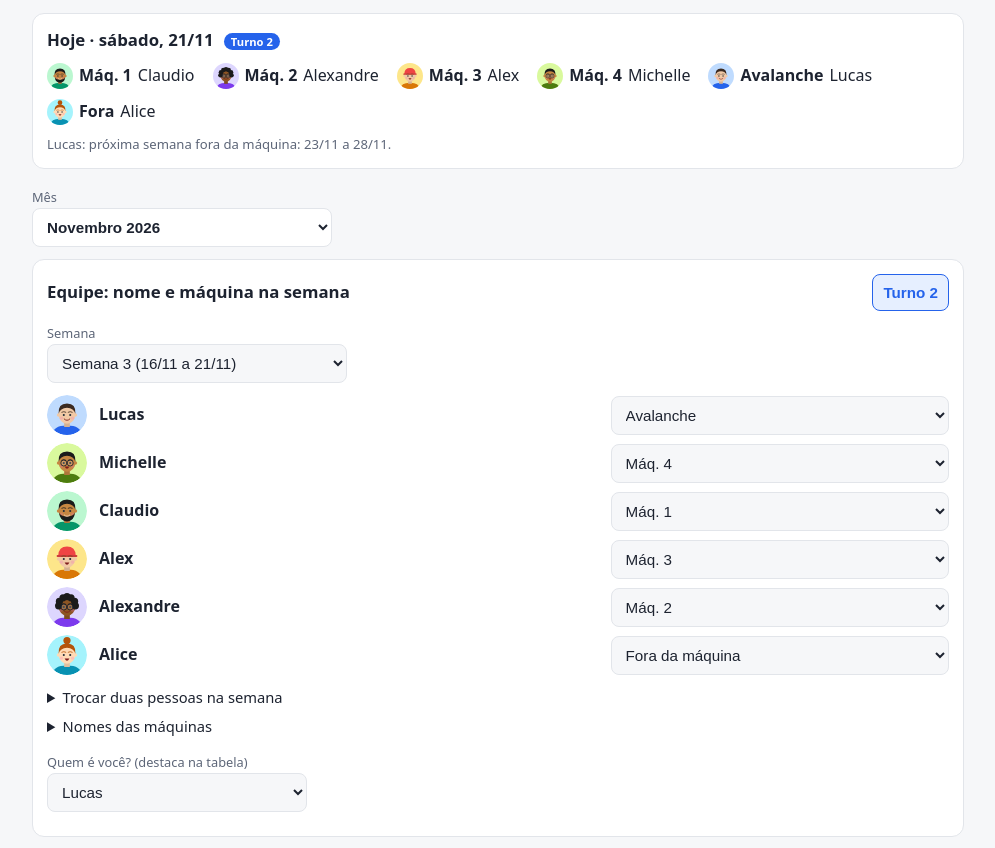
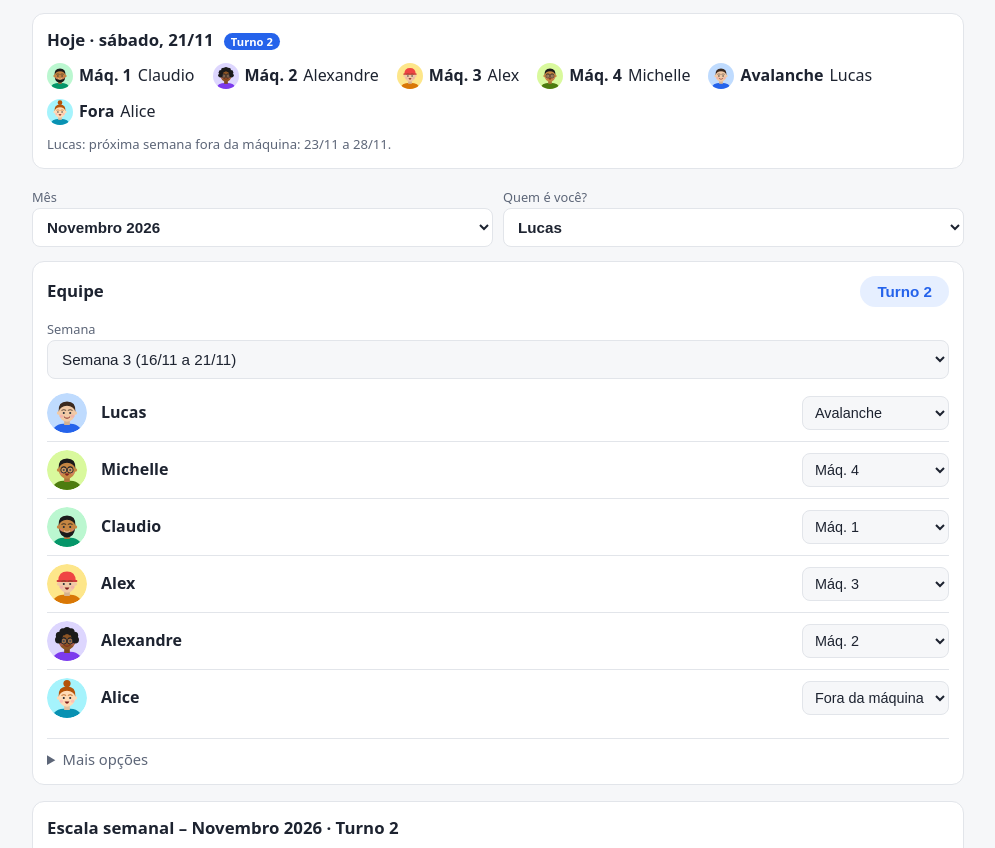
Before and after one commit to contatolucasao-netizen/Escala-de-Operadores, a plain HTML site: page index.html in a window 1280 px wide. Shown: the part 89-937 px from the top of the page, without its empty margins (142-1137 px from the left). Drawn offline with Linux system fonts and the light colour scheme.

Commit message:
Update index.html

```diff
--- a/index.html
+++ b/index.html
@@ -20,8 +20,10 @@ h1{margin:0 0 4px;font-size:1.6rem}
 h2{font-size:1.05rem;margin:0 0 10px}
 .sub{color:var(--muted);margin:0 0 16px}
 .card{background:var(--card);border:1px solid var(--border);border-radius:12px;padding:14px;margin-bottom:16px}
-.names{display:grid;gap:8px}
-.prow{display:grid;grid-template-columns:40px minmax(max-content,1.5fr) minmax(0,1fr);gap:8px;align-items:center}
+.names{display:grid;gap:0}
+.prow{display:grid;grid-template-columns:40px 1fr auto;gap:10px;align-items:center;padding:8px 0;border-top:1px solid var(--border)}
+.prow:first-child{border-top:0}
+.prow select{width:auto;min-width:132px;padding:7px 8px;font-size:.9rem}
 input,select,button{width:100%;padding:9px 10px;font-size:.95rem;border:1px solid var(--border);border-radius:8px;background:var(--bg);color:var(--text)}
 .top select{background:var(--card);font-weight:600}
 button{width:auto;cursor:pointer;margin-top:12px}
@@ -55,6 +57,14 @@ td.me{outline:2px solid var(--accent);outline-offset:-2px;font-weight:700}
 .ghbox textarea{width:100%;min-height:90px;font-size:.72rem;border:1px solid var(--border);border-radius:8px;background:var(--bg);color:var(--text);padding:8px}
 .ghbox a{color:var(--accent)}
 summary{cursor:pointer;font-size:.92rem}
+.filtros{display:grid;grid-template-columns:1fr 1fr;gap:10px;margin-bottom:14px}
+.filtros select{background:var(--card);font-weight:600}
+.eqh{display:flex;justify-content:space-between;align-items:center;gap:8px;margin-bottom:10px}.eqh h2{margin:0}
+.turno{margin:0;font-weight:700;background:var(--cur);color:var(--accent);border-color:transparent;border-radius:999px;padding:6px 16px}
+.card .fld{max-width:none;margin-bottom:6px}
+.mais{margin-top:12px;border-top:1px solid var(--border);padding-top:10px;color:var(--muted)}
+.mais h3{font-size:.8rem;margin:14px 0 0;color:var(--muted);text-transform:uppercase;letter-spacing:.03em}
+.note:empty{display:none}
 .bar{display:flex;flex-wrap:wrap;gap:8px;margin-bottom:12px}.bar button{margin:0}
 .fer{display:block;font-size:.72rem;color:var(--offt)}
 .hj{display:flex;flex-wrap:wrap;gap:10px 18px;margin-top:8px}.hj span{display:inline-flex;align-items:center;gap:6px}
@@ -73,7 +83,7 @@ input,select,textarea{font-size:16px}
 button,select,input:not([type=range]){min-height:44px}
 .fld,.top{max-width:100%}
 .bar button{flex:1 1 auto}
-.prow{grid-template-columns:40px 1fr}.prow select{grid-column:1/-1}
+.prow select{width:128px;min-width:0;font-size:16px}
 .hj{flex-direction:column;gap:8px}
 .sw>div,.sw select,.sw input,.sw button{flex:1 1 140px;width:100%}
 .mbox{max-height:92dvh;overscroll-behavior:contain}
@@ -98,23 +108,22 @@ tr.cur td{background:transparent}tr.cur td.sem{background:var(--cur)}tr.cur td.o
 
 <div class="card noprint" id="hoje"></div>
 
-<div class="fld top noprint"><label for="mes">Mês</label><select id="mes"></select></div>
+<div class="filtros noprint"><div><label for="mes">Mês</label><select id="mes"></select></div><div><label for="eu">Quem é você?</label><select id="eu"></select></div></div>
 
 <div class="card noprint">
-<div style="display:flex;justify-content:space-between;align-items:center;gap:8px;margin-bottom:10px"><h2 style="margin:0">Equipe: nome e máquina na semana</h2><button id="bturno" type="button" style="margin:0;font-weight:700;background:var(--cur);color:var(--accent);border-color:var(--accent)">Turno 2</button></div>
+<div class="eqh"><h2>Equipe</h2><button id="bturno" type="button" class="turno">Turno 2</button></div>
 <div class="fld"><label for="semana">Semana</label><select id="semana"></select></div>
 <div class="names" id="names"></div>
 <div class="picker" id="picker"></div>
 <input type="file" id="arq" accept="image/*" style="display:none">
 <input type="file" id="arqgh" accept="image/*" style="display:none">
-<details style="margin-top:12px"><summary>Trocar duas pessoas na semana</summary>
-<div class="sw"><div><label for="swa">Pessoa A</label><select id="swa"></select></div><div><label for="swb">Pessoa B</label><select id="swb"></select></div><button type="button" id="swgo">Trocar</button></div></details>
-<details style="margin-top:8px"><summary>Nomes das máquinas</summary><div class="sw" id="mqs"></div></details>
+<details class="mais"><summary>Mais opções</summary>
+<h3>Trocar duas pessoas na semana</h3>
+<div class="sw"><div><label for="swa">Pessoa A</label><select id="swa"></select></div><div><label for="swb">Pessoa B</label><select id="swb"></select></div><button type="button" id="swgo">Trocar</button></div>
+<h3>Nomes das máquinas</h3>
+<div class="sw" id="mqs"></div>
+</details>
 
-<div style="margin-top:12px;max-width:260px">
-<label for="eu">Quem é você? (destaca na tabela)</label>
-<select id="eu"></select>
-</div>
 <p class="note" id="sync"></p>
 </div>
 
```
